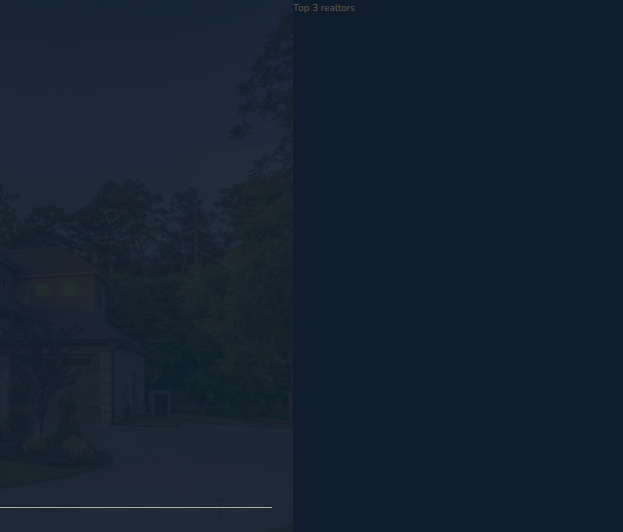
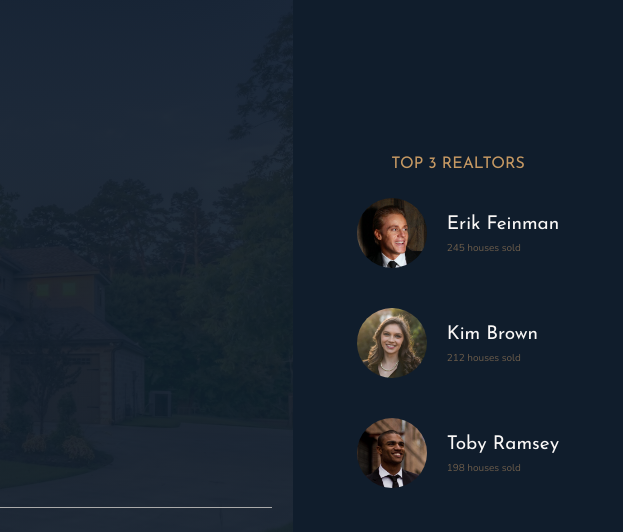
Before and after one commit to SSeanin/nexter, a website: page index.html in a window 1280 px wide. Shown: the top 532 px of the page, 657-1280 px from the left. Drawn offline with nearby package versions, Linux system fonts and the light colour scheme.

Commit message:
Finished the realtors section

```diff
--- a/index.html
+++ b/index.html
@@ -32,7 +32,24 @@
 </header>
 
 <div class="realtors">
-    Top 3 realtors
+    <h3 class="heading-3">Top 3 realtors</h3>
+    <div class="realtors__list">
+        <img src="img/realtor-1.jpeg" alt="Realtor 1" class="realtors__img">
+        <div class="realtors__details">
+            <h4 class="heading-4 heading-4--light">Erik Feinman</h4>
+            <p class="reators__sold">245 houses sold</p>
+        </div>
+        <img src="img/realtor-2.jpeg" alt="Realtor 2" class="realtors__img">
+        <div class="realtors__details">
+            <h4 class="heading-4 heading-4--light">Kim Brown</h4>
+            <p class="reators__sold">212 houses sold</p>
+        </div>
+        <img src="img/realtor-3.jpeg" alt="Realtor 3" class="realtors__img">
+        <div class="realtors__details">
+            <h4 class="heading-4 heading-4--light">Toby Ramsey</h4>
+            <p class="reators__sold">198 houses sold</p>
+        </div>
+    </div>
 </div>
 
 <section class="features">
--- a/sass/_realtors.scss
+++ b/sass/_realtors.scss
@@ -1,4 +1,31 @@
 .realtors {
   background-color: $color-secondary;
   grid-column: col-start 7 / full-end;
+  padding: 3rem;
+
+  display: grid;
+  align-content: center;
+  justify-content: center;
+  grid-row-gap: 2rem;
+  justify-items: center;
+
+  &__list {
+    display: grid;
+    grid-template-columns: min-content max-content;
+    grid-column-gap: 2rem;
+    grid-row-gap: 5vh;
+    align-items: center;
+  }
+
+  &__img {
+    width: 7rem;
+    border-radius: 50%;
+    display: block;
+  }
+
+  &__sold {
+    text-transform: uppercase;
+    color: $color-grey-light-2;
+    margin-top: -3px;
+  }
 }
```
Also changed, not shown: css/style.css.
